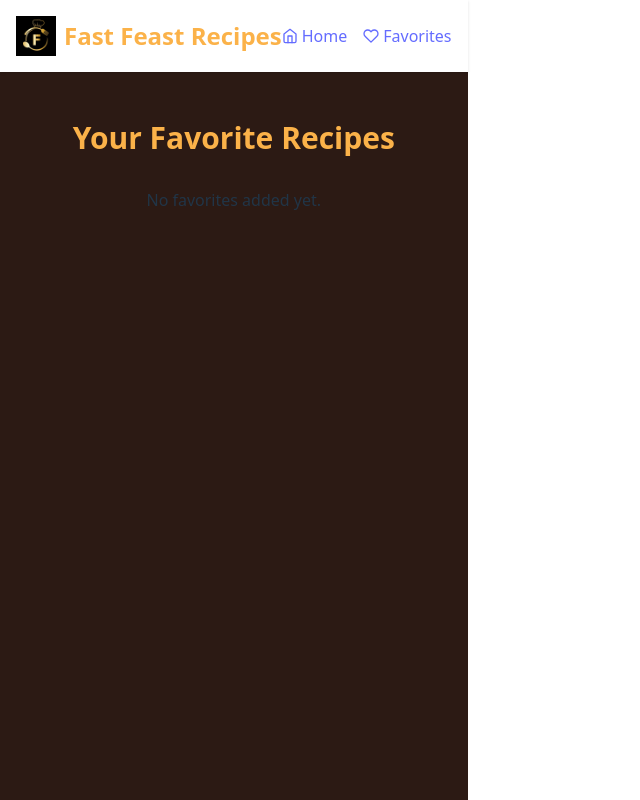
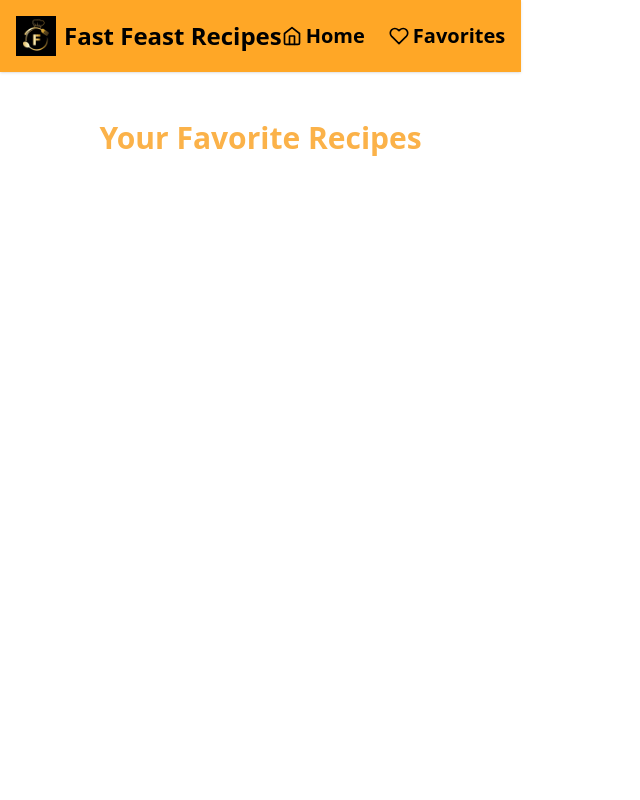
Before and after one commit to BWangui/Recipe-react-tailwindcss, a React (Vite) app in the folder fast-feast-recipes/: page /favorites in a window 1280 px wide. Shown: the whole page, without its empty margins (0-640 px from the left). Built offline with nearby package versions, Linux system fonts and the light colour scheme.

Commit message:
color paletting on the sections and buttons

```diff
--- a/fast-feast-recipes/src/App.jsx
+++ b/fast-feast-recipes/src/App.jsx
@@ -4,68 +4,70 @@ import { BrowserRouter as Router, Routes, Route, Link } from 'react-router-dom';
 import Home from './pages/Home';
 import Favorites from './pages/Favorites';
 import { FavoritesProvider } from './FavoritesContext';
-import logo from './assets/logo.png'; // Your logo image
+import logo from './assets/logo.png';
 import { FiMenu, FiX, FiHome, FiHeart } from 'react-icons/fi';
 
 function App() {
   const [mobileMenuOpen, setMobileMenuOpen] = useState(false);
-
-  const toggleMobileMenu = () => {
-    setMobileMenuOpen(!mobileMenuOpen);
-  };
+  const toggleMobileMenu = () => setMobileMenuOpen(!mobileMenuOpen);
 
   return (
     <FavoritesProvider>
       <Router>
-        <div className="min-h-screen bg-background">
-          <nav className="bg-white shadow mb-8">
+        {/* Overall white background */}
+        <div className="min-h-screen bg-white">
+          {/* Navigation bar with warm orange background */}
+          <nav className="bg-[#FFA726] shadow mb-8">
             <div className="container mx-auto px-4 py-4 flex justify-between items-center">
-              <Link to="/" className="flex items-center" onClick={() => setMobileMenuOpen(false)}>
+              <Link to="/" className="flex items-center">
                 <img src={logo} alt="Logo" className="h-10 mr-2" />
-                <span className="text-2xl font-bold text-accent">Fast Feast Recipes</span>
+                <span className="text-2xl font-bold text-black">Fast Feast Recipes</span>
               </Link>
-
               {/* Desktop Navigation */}
-              <div className="hidden md:flex gap-4">
-                <Link to="/" className="text-text hover:text-accent flex items-center gap-1">
-                  <FiHome /> <span>Home</span>
+              <div className="hidden md:flex gap-6">
+                <Link
+                  to="/"
+                  className="text-black text-xl font-semibold hover:text-gray-800 flex items-center gap-1"
+                >
+                  <FiHome size={20} /> <span>Home</span>
                 </Link>
-                <Link to="/favorites" className="text-text hover:text-accent flex items-center gap-1">
-                  <FiHeart /> <span>Favorites</span>
+                <Link
+                  to="/favorites"
+                  className="text-black text-xl font-semibold hover:text-gray-800 flex items-center gap-1"
+                >
+                  <FiHeart size={20} /> <span>Favorites</span>
                 </Link>
               </div>
-
               {/* Mobile Navigation Toggle */}
               <div className="md:hidden">
-                <button onClick={toggleMobileMenu} className="text-text">
-                  {mobileMenuOpen ? <FiX size={24} /> : <FiMenu size={24} />}
+                <button onClick={toggleMobileMenu} className="text-black">
+                  {mobileMenuOpen ? <FiX size={28} /> : <FiMenu size={28} />}
                 </button>
               </div>
             </div>
-
             {/* Mobile Navigation Menu */}
             {mobileMenuOpen && (
-              <div className="md:hidden bg-white shadow">
-                <div className="flex flex-col gap-2 px-4 py-2">
+              <div className="md:hidden bg-[#FFA726] shadow">
+                <div className="flex flex-col gap-3 px-4 py-3">
                   <Link
                     to="/"
                     onClick={toggleMobileMenu}
-                    className="text-text hover:text-accent flex items-center gap-1"
+                    className="text-black text-xl font-semibold hover:text-gray-800 flex items-center gap-1"
                   >
-                    <FiHome /> <span>Home</span>
+                    <FiHome size={20} /> <span>Home</span>
                   </Link>
                   <Link
                     to="/favorites"
                     onClick={toggleMobileMenu}
-                    className="text-text hover:text-accent flex items-center gap-1"
+                    className="text-black text-xl font-semibold hover:text-gray-800 flex items-center gap-1"
                   >
-                    <FiHeart /> <span>Favorites</span>
+                    <FiHeart size={20} /> <span>Favorites</span>
                   </Link>
                 </div>
               </div>
             )}
           </nav>
-
+          {/* Main Content */}
           <Routes>
             <Route path="/" element={<Home />} />
             <Route path="/favorites" element={<Favorites />} />
--- a/fast-feast-recipes/src/RecipeModal.jsx
+++ b/fast-feast-recipes/src/RecipeModal.jsx
@@ -4,38 +4,56 @@ import React from 'react';
 function RecipeModal({ recipe, onClose }) {
   if (!recipe) return null;
 
+  // Extract ingredients and measures into an ordered array
+  const ingredients = [];
+  for (let i = 1; i <= 20; i++) {
+    const ingredient = recipe[`strIngredient${i}`];
+    const measure = recipe[`strMeasure${i}`];
+    if (ingredient && ingredient.trim()) {
+      ingredients.push(`${measure} ${ingredient}`.trim());
+    }
+  }
+
+  // Split the recipe instructions into steps based on newline characters.
+  // This assumes that the API separates steps by newlines.
+  const instructionSteps = recipe.strInstructions
+    ? recipe.strInstructions.split('\n').filter(step => step.trim() !== '')
+    : [];
+
   return (
     <div className="fixed inset-0 flex items-center justify-center z-50 bg-black bg-opacity-50">
-      <div className="bg-white rounded-lg shadow-lg max-w-3xl w-full relative p-6 overflow-y-auto max-h-screen">
+      {/* Modal container with a background color (blackCoffee) */}
+      <div className="bg-blackCoffee rounded-lg shadow-lg max-w-3xl w-full relative p-6 overflow-y-auto max-h-screen">
         <button
           onClick={onClose}
           className="absolute top-4 right-4 text-gray-600 hover:text-gray-800 text-2xl"
         >
           &times;
         </button>
-        <h2 className="text-3xl font-bold mb-4 text-accent">{recipe.strMeal}</h2>
+        <h2 className="text-3xl font-bold mb-4 text-black">{recipe.strMeal}</h2>
         <img
           src={recipe.strMealThumb}
           alt={recipe.strMeal}
           className="w-full h-64 object-cover rounded mb-4"
         />
-        <p className="text-text mb-4">{recipe.strInstructions}</p>
-        <div>
-          <h3 className="text-xl font-semibold mb-2 text-secondary">Ingredients:</h3>
-          <ul className="list-disc list-inside">
-            {Array.from({ length: 20 }).map((_, i) => {
-              const ingredient = recipe[`strIngredient${i + 1}`];
-              const measure = recipe[`strMeasure${i + 1}`];
-              return (
-                ingredient && ingredient.trim() && (
-                  <li key={i}>
-                    {ingredient} - {measure}
-                  </li>
-                )
-              );
-            })}
-          </ul>
-        </div>
+        {/* Ingredients Section */}
+        <h3 className="text-xl font-bold mb-2 text-black">Ingredients:</h3>
+        <ol className="list-decimal list-inside mb-4">
+          {ingredients.map((ing, index) => (
+            <li key={index} className="text-lg text-black font-bold">{ing}</li>
+          ))}
+        </ol>
+        {/* Recipe Instructions Section */}
+        <h3 className="text-xl font-bold mb-2 text-black">Recipe:</h3>
+        {instructionSteps.length > 0 ? (
+          <ol className="list-decimal list-inside mb-4">
+            {instructionSteps.map((step, index) => (
+              <li key={index} className="text-lg text-black font-bold">{step}</li>
+            ))}
+          </ol>
+        ) : (
+          <p className="text-lg text-black font-bold">{recipe.strInstructions}</p>
+        )}
       </div>
     </div>
   );
--- a/fast-feast-recipes/tailwind.config.js
+++ b/fast-feast-recipes/tailwind.config.js
@@ -7,18 +7,16 @@ module.exports = {
   theme: {
     extend: {
       colors: {
-        // Dark background reminiscent of coffee or chocolate
-        background: '#2C1A14',
-        // Slightly lighter background for cards or sections
-        card: '#3D2B24',
-        // Warm orange accent for buttons or highlights
-        accent: '#FBB249',
-        // White text for high contrast
-        textLight: '#FFFFFF',
-        // Muted text or secondary text
-        textMuted: '#C5A991',
+        blackCoffee: '#3B3024',  // Overall background
+        cardBg: '#3D2B24',       // Card background for meals
+        primary: '#E4291D',      // For primary buttons
+        secondary: '#1D2636',    // For secondary actions
+        accent: '#FBB249',       // For highlights, headings, favorites button, etc.
+        highlight: '#08396A',    // For any additional accents (if needed)
+        text: '#FFFFFF',         // Default text (white)
+        textMuted: '#C5A991',     // Muted text for descriptions
       },
     },
   },
   plugins: [],
-}
+};
```
Also changed, not shown: fast-feast-recipes/src/pages/Home.jsx (+40 -11 lines), 1 other file (tests, documents, lock files or other folders).
